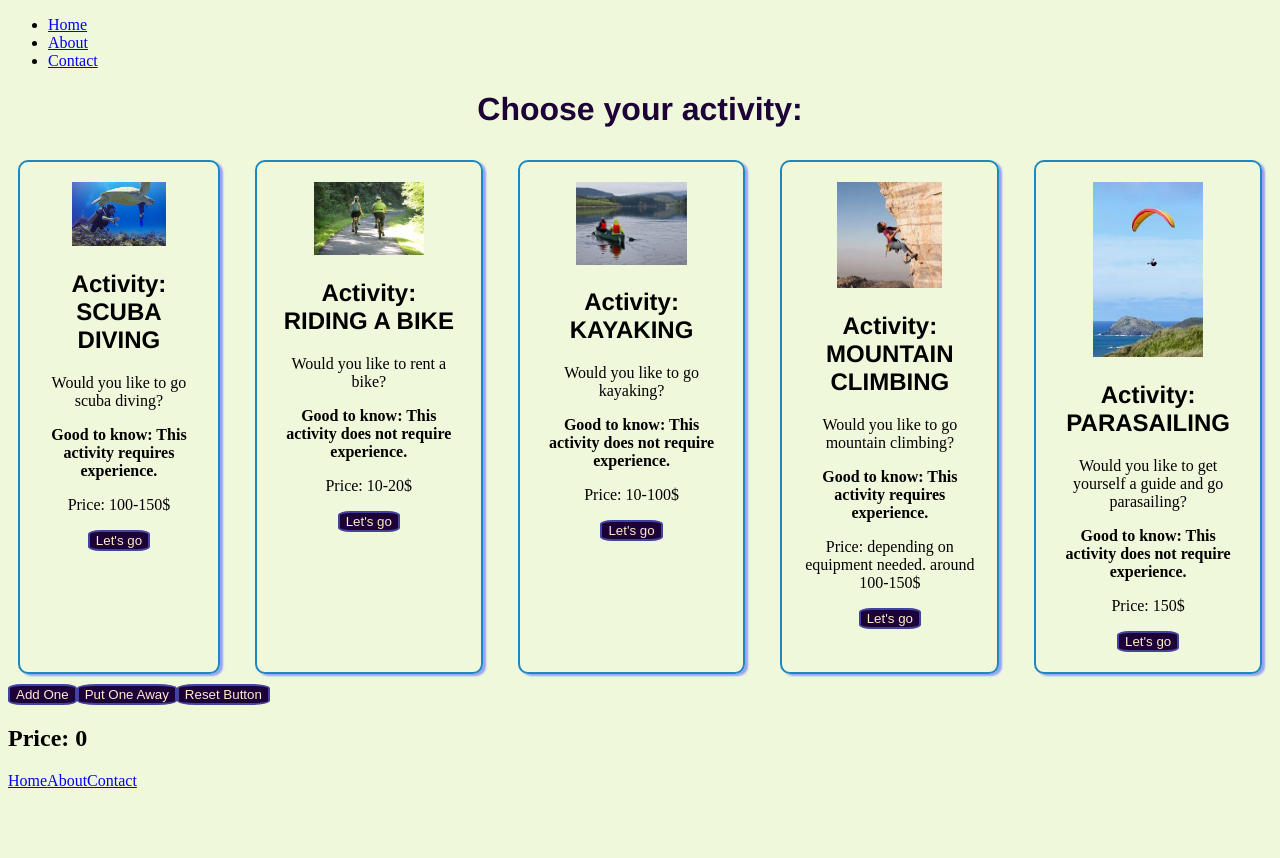
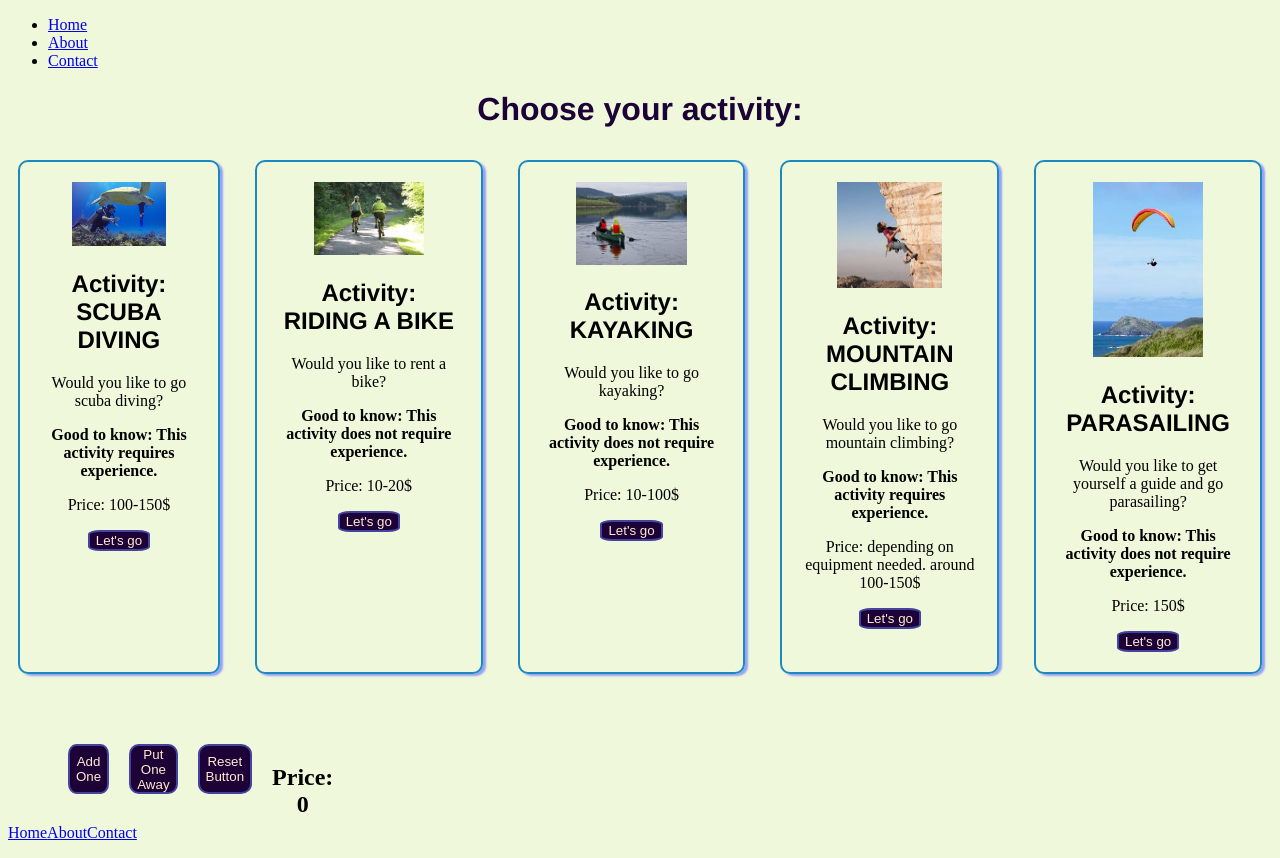
Before and after one commit to leahase/react, a React (Vite) app: page /about in a window 1280 px wide. Before the commit the page ends 806 px from the top, so only its background shows below. Built offline with nearby package versions, Linux system fonts and the light colour scheme.

Commit message:
counter function css

```diff
--- a/src/App.jsx
+++ b/src/App.jsx
@@ -21,7 +21,7 @@ function App() {
       <Route path="/about" element={<About/>}/>
       <Route path="/contact" element={<Contact/>}/>
     </Routes>
-    <Counter></Counter>
+
     <Footer></Footer>
     </BrowserRouter>
    {/* <h1>Choose your activity:</h1>
--- a/src/index.css
+++ b/src/index.css
@@ -36,3 +36,14 @@ button:hover {
 body {
   background-color: rgb(240, 248, 219);
 }
+
+.button-box{
+  display: flex;
+  width: 100px;
+  height: 50px;
+  padding: 10px;
+  padding-bottom: 40px;
+  margin: 20px;
+  text-align: center;
+  gap: 20px;
+}
--- a/src/pages/About.jsx
+++ b/src/pages/About.jsx
@@ -3,6 +3,7 @@ import Cykling from '../components/bike.jsx';
 import Kajak from '../components/kajak.jsx';
 import Climbing from '../components/climbing.jsx';
 import Parasailing from '../components/parasailing.jsx';
+import Counter from "../pages/price";
 
 function About() {
     return <div>  <h1>Choose your activity:</h1>
@@ -12,6 +13,8 @@ function About() {
     <Kajak activity ="KAYAKING" activityDescription="go kayaking" skills={false} priceTag="10-100"></Kajak>
     <Climbing activity ="MOUNTAIN CLIMBING" activityDescription="go mountain climbing" skills={true} priceTag="depending on equipment needed. around 100-150"></Climbing>
     <Parasailing activity ="PARASAILING" activityDescription="get yourself a guide and go parasailing" skills={false} priceTag="150"></Parasailing>
-    </div></div>
+    </div>
+    <div className='button-box'><Counter></Counter></div>
+    </div>
 }
 export default About;
--- a/src/pages/price.jsx
+++ b/src/pages/price.jsx
@@ -12,7 +12,7 @@ function Counter() {
         changeCount(0);
     };
     return (
-        <div>
+        <div className='button-box'>
             <button onClick={increment}>Add One</button>
             <button onClick={decrement}>Put One Away</button>
             <button onClick={reset}>Reset Button</button>
```
